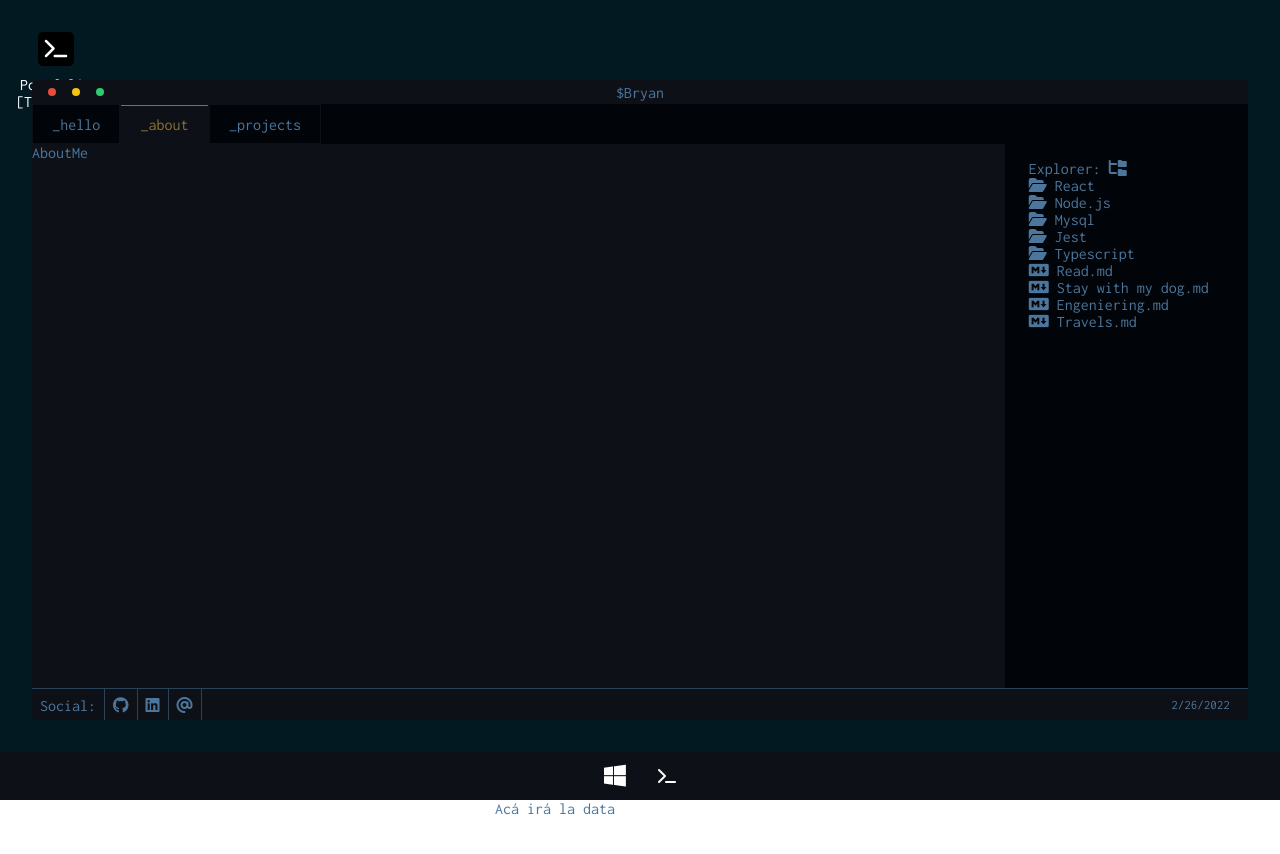
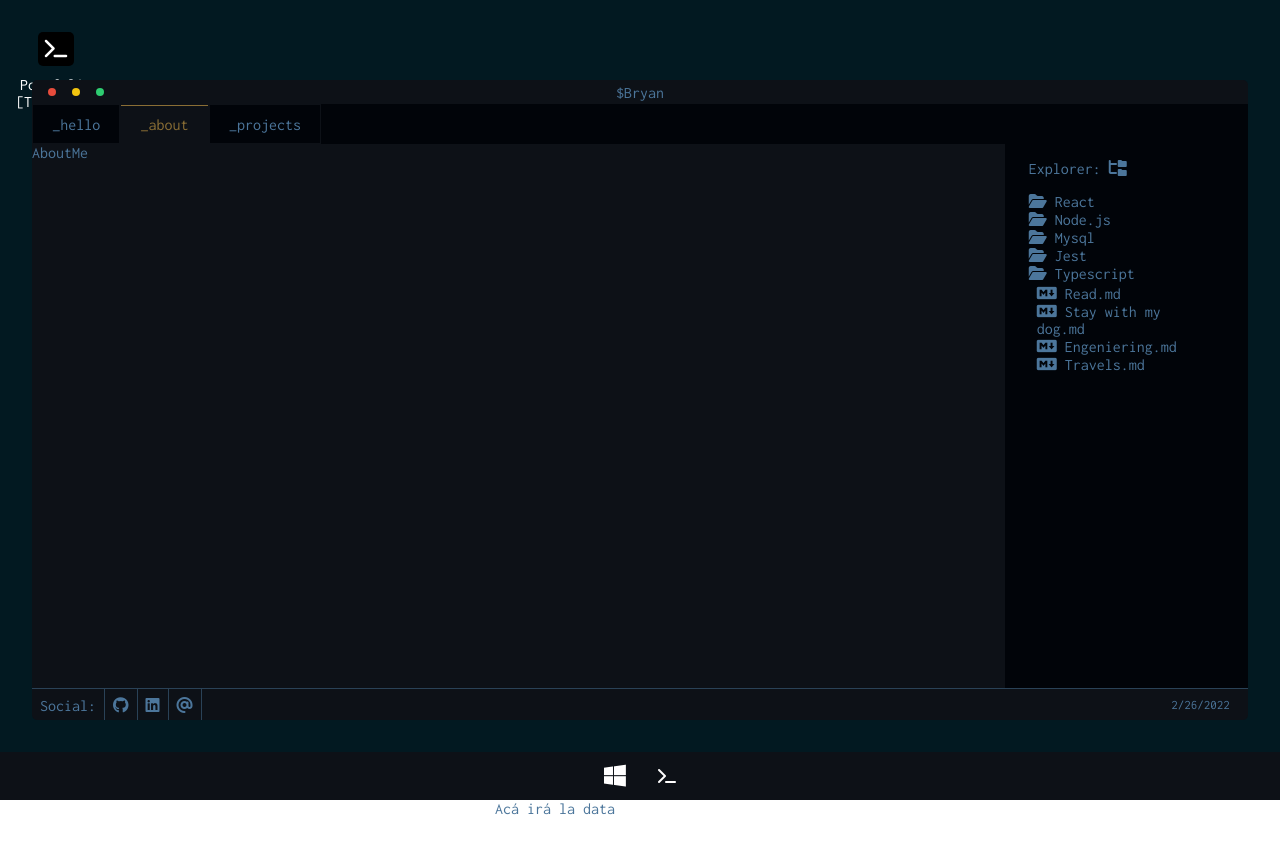
Before and after one commit to ripterdust/Portfolio2022, a React (Create React App) app: page /about in a window 1280 px wide. Shown: the top 854 px of the page. Built offline with nearby package versions, Linux system fonts and the light colour scheme.

Commit message:
Added the sidebar list styles

```diff
--- a/src/styles/terminal/about/_sidebar.scss
+++ b/src/styles/terminal/about/_sidebar.scss
@@ -2,4 +2,18 @@
     background: $base-color;
     height: 100%;
     padding: 1em 1.5em;
+    ul {
+        li{
+            margin-bottom: 1px;
+            cursor: pointer;
+        }
+    }
+    .parentList{
+        margin-top: 1em;
+
+        .childList{
+            padding: 2px .5em;
+        }
+    }
+
 }
```
